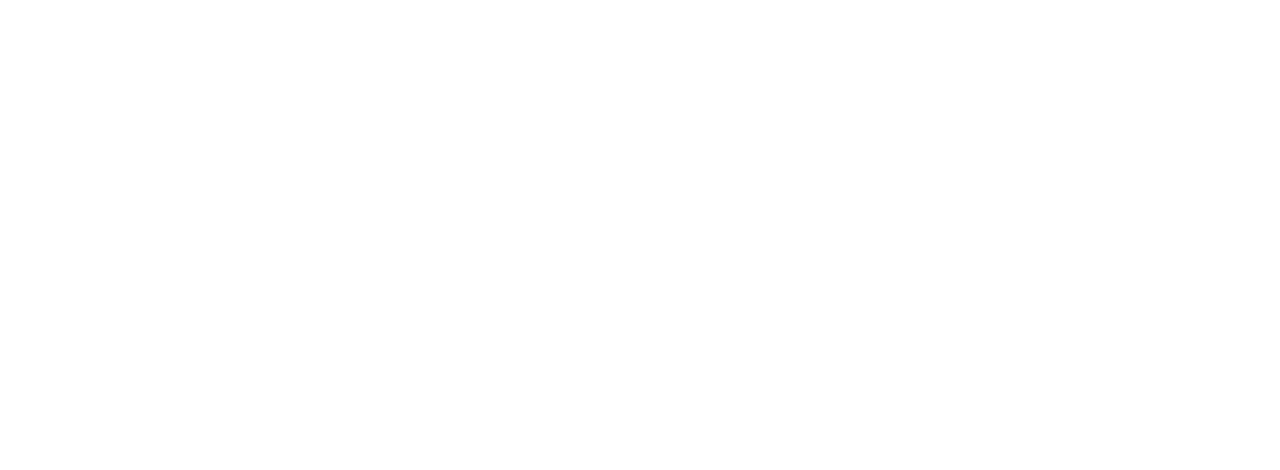
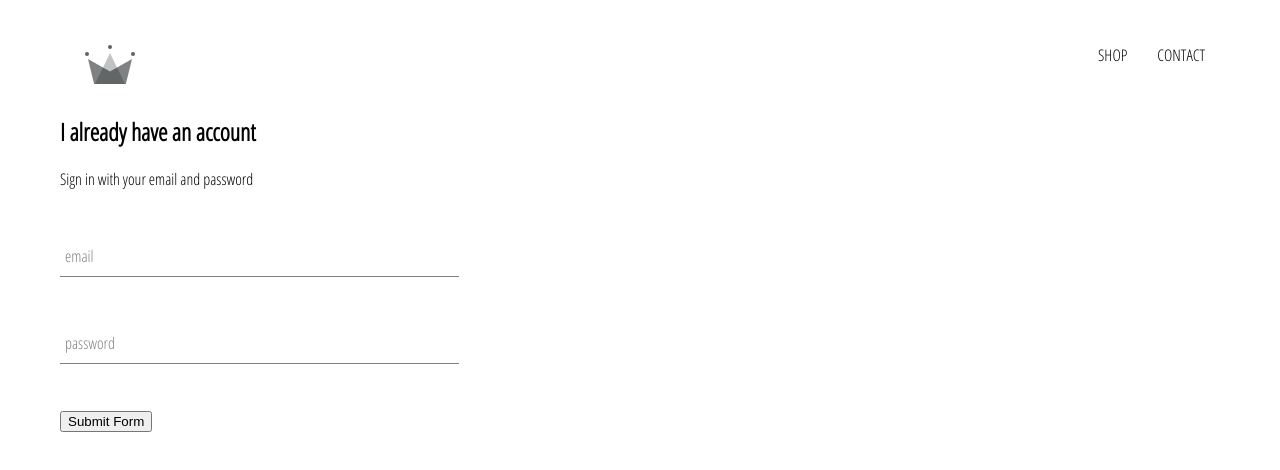
Before and after one commit to ZackMacTavish/E-commerce, a React (Create React App) app: page /signin in a window 1280 px wide. Shown: the top 470 px of the page. Built offline with nearby package versions, Linux system fonts and the light colour scheme.

Commit message:
added sign-in component and form-input component

```diff
--- a/src/App.css
+++ b/src/App.css
@@ -2,3 +2,9 @@ body {
     font-family: 'Open Sans Condensed';
     padding: 20px 60px;
 }
+
+a {
+    text-decoration: none;
+    color: black;
+
+}
--- a/src/App.js
+++ b/src/App.js
@@ -5,15 +5,19 @@ import './App.css';
 import HomePage from './pages/homepage/homepage.component';
 
 import ShopPage from './pages/shop/shop.component.jsx';
+import SignInAndSignUpPage from './pages/sign-in-and-sign-up/sign-in-and-sign-up.component';
+import Header from './components/header/header.component.jsx';
 
 
 
 function App() {
   return (
     <div>
+    <Header />
     <Switch>
     <Route exact path='/' component={HomePage} />
     <Route exact path='/shop' component={ShopPage} />
+    <Route exact path='/signin' component={SignInAndSignUpPage} />
     </Switch>
     </div>
   );
--- /dev/null
+++ b/src/components/form-input/form-input.component.jsx
@@ -0,0 +1,21 @@
+import React from 'react';
+
+import './form-input.styles.scss';
+
+const FormInput = ({ handleChange, label, ...otherProps}) => (
+    <div className="group">
+    <input className='form-input' onChange={handleChange} {...otherProps} />
+        {
+            label ?
+                (<label className={`${otherProps.value.length ? 'shrink' : ''
+            } form-input-label`}
+            >
+            {label}
+
+                </label>
+                ):null}
+
+    </div>
+
+)
+export default FormInput;
--- /dev/null
+++ b/src/components/form-input/form-input.styles.scss
@@ -0,0 +1,54 @@
+$sub-color: grey;
+$main-color: black;
+
+@mixin shrinkLabel {
+  top: -14px;
+  font-size: 12px;
+  color: $main-color;
+}
+
+.group {
+  position: relative;
+  margin: 45px 0;
+
+  .form-input {
+    background: none;
+    background-color: white;
+    color: $sub-color;
+    font-size: 18px;
+    padding: 10px 10px 10px 5px;
+    display: block;
+    width: 100%;
+    border: none;
+    border-radius: 0;
+    border-bottom: 1px solid $sub-color;
+    margin: 25px 0;
+
+    &:focus {
+      outline: none;
+    }
+
+    &:focus ~ .form-input-label {
+      @include shrinkLabel();
+    }
+  }
+
+  input[type='password'] {
+    letter-spacing: 0.3em;
+  }
+
+  .form-input-label {
+    color: $sub-color;
+    font-size: 16px;
+    font-weight: normal;
+    position: absolute;
+    pointer-events: none;
+    left: 5px;
+    top: 10px;
+    transition: 300ms ease all;
+
+    &.shrink {
+      @include shrinkLabel();
+    }
+  }
+}
--- /dev/null
+++ b/src/components/header/header.component.jsx
@@ -0,0 +1,23 @@
+import React from 'react';
+import { Link } from 'react-router-dom';
+
+import { ReactComponent as Logo } from '../../assets/crown.svg';
+
+import './header.styles.scss';
+
+const Header = () => (
+    <div className='header'>
+        <Link className='logo-container' to="/">
+            <Logo className='logo' />
+        </Link>
+        <div className='options'>
+            <Link className='option' to='/shop'>
+         SHOP
+         </Link>
+            <Link className='option' to='/shop'>
+            CONTACT
+            </Link>
+        </div>
+    </div>
+);
+export default Header;
--- /dev/null
+++ b/src/components/header/header.styles.scss
@@ -0,0 +1,25 @@
+.header {
+    height: 70px;
+    width: 100%;
+    display: flex;
+    justify-content: space-between;
+    margin-bottom: 25px;
+
+    .logo-container {
+      height: 100%;
+      width: 70px;
+      padding: 25px;
+    }
+
+    .options {
+      width: 50%;
+      height: 100%;
+      display: flex;
+      align-items: center;
+      justify-content: flex-end;
+
+      .option {
+        padding: 10px 15px;
+      }
+    }
+  }
--- /dev/null
+++ b/src/components/sign-in/sign-in.component.jsx
@@ -0,0 +1,69 @@
+import React from 'react';
+
+import FormInput from '../form-input/form-input.component';
+
+import './sign-in.styles.scss';
+
+class SignIn extends React.Component{
+    constructor(props) {
+        super(props);
+
+        this.state = {
+            email: '',
+            password: ''
+
+         }
+
+    }
+
+    handleSubmit = event => {
+        event.preventDefault();
+
+        this.setState({ email: '', password: ''})
+
+    }
+
+    handleChange = event => {
+        const { value, name } = event.target;
+
+        this.setState({ [name]: value })
+
+    }
+
+    render() {
+        return(
+            <div className='sign-in'>
+                <h2>I already have an account</h2>
+                <span>Sign in with your email and password</span>
+
+                <form onSubmit={this.handleSubmit}>
+                    <FormInput
+                    name='email'
+                    type='email'
+                    handleChange={this.handleChange}
+                    value={this.state.email}
+                    label='email'
+                    required
+                    />
+
+
+                    <FormInput
+                    name="password"
+                    type='password'
+                    value={this.state.email}
+                    handleChange={this.handleChange}
+                    label='password'
+                    required />
+
+
+                    <input type="submit" value="Submit Form" />
+
+
+                </form>
+            </div>
+
+        );
+    }
+
+}
+export default SignIn;
--- /dev/null
+++ b/src/components/sign-in/sign-in.styles.scss
@@ -0,0 +1,3 @@
+.sign-in {
+    width: 30vw;
+}
--- /dev/null
+++ b/src/pages/sign-in-and-sign-up/sign-in-and-sign-up.component.jsx
@@ -0,0 +1,14 @@
+import React from 'react';
+
+import SignIn from '../../components/sign-in/sign-in.component';
+
+import './sign-in-and-sign-up.styles.scss';
+
+const SignInAndSignUpPage = () => (
+    <div className='sign-in-and-sign-up'>
+        <SignIn />
+        </div>
+
+);
+
+export default SignInAndSignUpPage;
```
Also changed, not shown: src/assets/crown.svg (added), src/pages/sign-in-and-sign-up/sign-in-and-sign-up.styles.scss (added).
